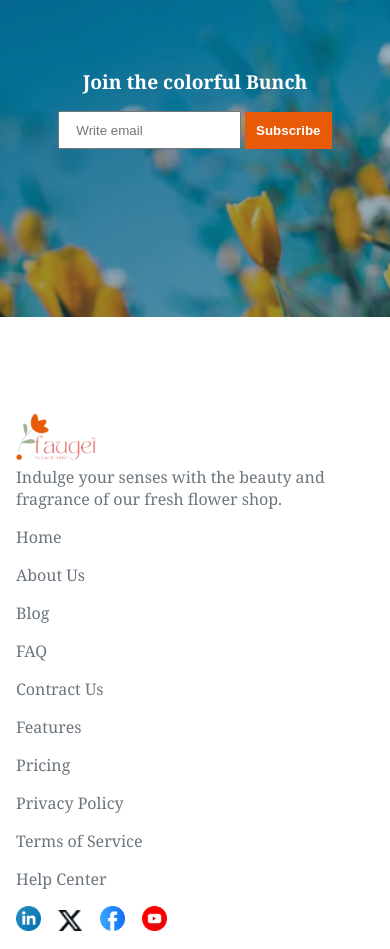
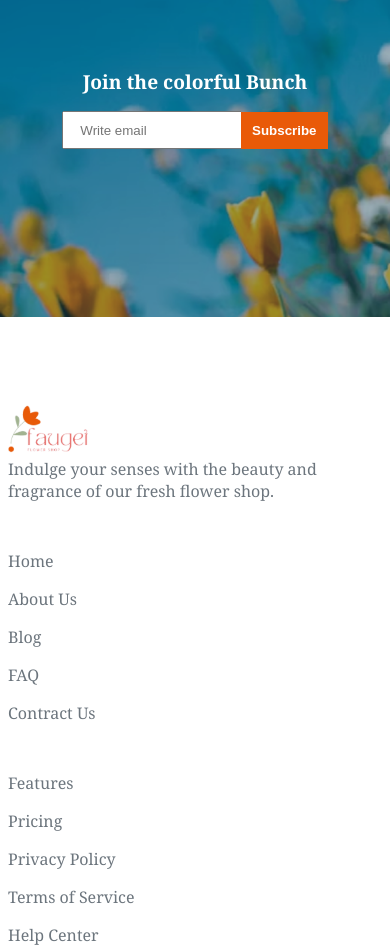
Before and after one commit to AshiqurRahmanAshik/Responsive-Flower-02-By-Ashik, a plain HTML site: page index.html in a window 390 px wide. Shown: the part 4908-5857 px from the top of the page. Drawn offline with Linux system fonts and the light colour scheme.

Commit message:
Add Final Copy of the Project Responsive Flower

```diff
--- a/style.css
+++ b/style.css
@@ -210,6 +210,7 @@ nav {
   background-color: var(--primary-color);
   border: none;
   font-weight: 700;
+  margin-left: -5px;
 }
 footer img {
   width: 80px;
@@ -217,9 +218,10 @@ footer img {
 footer {
   margin-top: 4rem;
   display: grid;
+  gap: 2rem;
   grid-template-columns: repeat(1, fr);
   color: var(--secondary-color);
-  padding: 1rem;
+  padding: 0.5rem;
 }
 
 footer ul li {
@@ -229,6 +231,9 @@ footer ul li {
 footer a {
   text-decoration: none;
   color: var(--secondary-color);
+}
+.footer_logo {
+  margin-right: 1rem;
 }
 .footer_logo_icon img {
   width: 25px;
```
